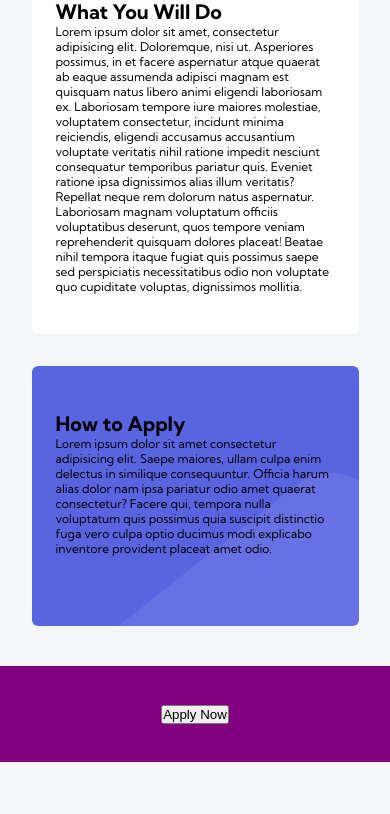
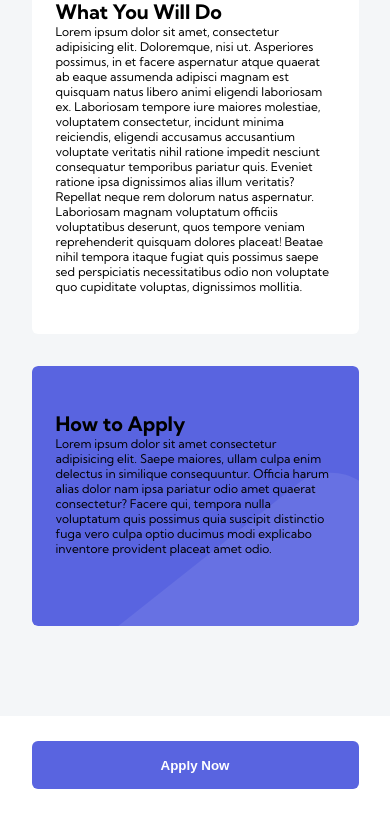
Before and after one commit to pierrolabo/githubjobs-api, a React (Create React App) app: page /details/05b6e9b2-8a2c-4af8-aa18-9d5c93fe6699 in a window 390 px wide. Shown: the part 1186-2000 px from the top of the page. Before the commit the page ends 1948 px from the top, so only its background shows below. Built offline with nearby package versions, Linux system fonts and the light colour scheme.

Commit message:
responsive containers

```diff
--- a/src/components/JobDetails/JobDetails.js
+++ b/src/components/JobDetails/JobDetails.js
@@ -68,11 +68,17 @@ const JobDetails = ({id, company, company_logo, company_url, title, location, ty
                 </section>
         </main>
 
-                <section className="jobdetails__footer">
-                    <div className="jobdetails__footer__info hide-on-mobile"></div>
+                <section className="jobdetails__footer__container">
+                    <div className="jobdetails__footer">
+
+                    <div className="jobdetails__footer__info hide-on-mobile">
+                        <h4>{title}</h4>
+                        <h3>{company}</h3>
+                    </div>
                     <div className="jobdetails__footer__apply">
-                    <button className="hide-on-tablet">Apply Now</button>
+                    <button className="jobdetails__footer__apply--buttonapply">Apply Now</button>
 
+                    </div>
                     </div>
                 </section>
 
--- a/src/components/JobDetails/JobDetails.scss
+++ b/src/components/JobDetails/JobDetails.scss
@@ -7,6 +7,7 @@
     padding: 0 40px;
     padding-bottom: 40px;
     background-color: $bg-light;
+
 }
 .jobdetails {
     display: flex;
@@ -128,6 +129,10 @@
         border-radius: 6px;
         //padding: 0 24px;
         padding: 40px 24px;
+        @media(min-width: $breakpoint-desktop) {
+            max-width: 730px;
+
+        }
         &__company {
             display: flex;
             flex-direction: column;
@@ -177,6 +182,7 @@
                 @media(min-width: $breakpoint-tablet) {
                     height: 87px;
                 }
+
                 &--buttonapply {
                     margin: 32px 0;
                     height: 48px;
@@ -208,19 +214,60 @@
         height: 372px;
         @media(min-width: $breakpoint-tablet) {
             background-image: url(../../assets/desktop/bg-pattern-detail-footer.svg);
+        }
+        @media(min-width: $breakpoint-desktop) {
+            max-width: 730px;
+        }
 
     }
-        @media(min-width: $breakpoint-desktop) {
-        }
-
+        &__footer__container {
+            background-color: #fff;
+            display: flex;
+            justify-content: center;
+            margin-top: 50px;
         }
         &__footer {
             display: flex;
             justify-content: center;
             align-items: center;
             min-height: 96px;
-        //background-color: #fff;
-        background-color: purple;
             width: 100%;
+            padding: 25px 39px;
+
+            @media(min-width: $breakpoint-tablet) {
+                justify-content: space-between;
+                //max-width: 689px;
+
+            }
+            @media(min-width: $breakpoint-desktop) {
+                justify-content: space-between;
+                max-width: 730px;
+            }
+            &__info {
+                display: flex;
+                flex-direction: column !important;
+                align-items: flex-start;
+                height: 51px;
+                justify-content: space-between;
+            }
+            &__apply {
+                &--buttonapply {
+                    height: 48px;
+                    border: none;
+                    border-radius: 6px;
+                    background-color: $color-button-default;
+                    color: #fff;
+                    font-weight: bold;
+                    width: 327px;
+                    min-height: 48px;
+                    display: flex;
+                    justify-content: center;
+                    align-items: center;
+                    @media(min-width: $breakpoint-tablet ) {
+                        width: 141px;
                     }
                 }
+            }
+        }
+
+}
```
Lines whose indentation alone changed are shown as unchanged.
